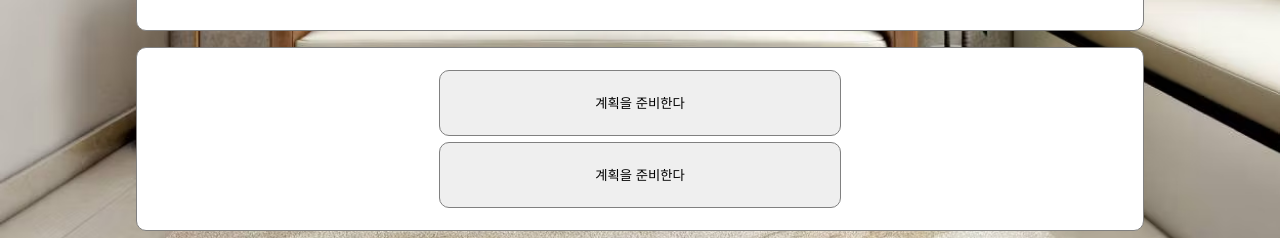
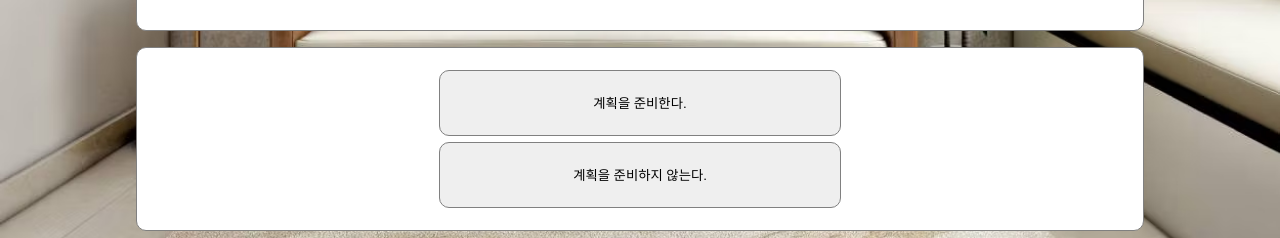
Before and after one commit to bagle-ggul/Bagel-Frontend, a React (Create React App) app: page /main1 in a window 1280 px wide. Shown: the part 562-800 px from the top of the page. Built offline with nearby package versions, Linux system fonts and the light colour scheme.

Commit message:
feat(recoil_score):recoil_score

```diff
--- /dev/null
+++ b/src/atom/atom.js
@@ -0,0 +1,6 @@
+import { atom } from "recoil";
+
+export default atom({
+  key: "score",
+  default: 0,
+});
--- a/src/components/SelectPageComponent.jsx
+++ b/src/components/SelectPageComponent.jsx
@@ -1,6 +1,8 @@
 import { useState } from "react";
 import { Link, useNavigate } from "react-router-dom";
 import styled from "styled-components";
+import { useRecoilState } from "recoil";
+import atom from "../atom/atom";
 
 const StyledBackGround = styled.div`
   padding: 5rem;
@@ -89,10 +91,19 @@ function SelectPageComponent({
 }) {
   const [index, setIndex] = useState(0);
   const navigate = useNavigate();
+  const [score, setScore] = useRecoilState(atom);
 
-  const onClicked = () => {
-    setIndex((prev) => prev + 1);
+  const onClicked = (error, scoreValue) => {
+    if (error) {
+      alert(error); // 에러 메시지를 사용자에게 알림
+      navigate("/"); // 홈으로 이동
+    } else {
+      setScore((prevScore) => prevScore + scoreValue);
+      setIndex((prev) => prev + 1);
+    }
   };
+
+  console.log(score);
 
   return (
     <StyledBackGround bgImage={backgroundImage}>
@@ -104,7 +115,10 @@ function SelectPageComponent({
           <StyledChatWrap>{chatting.plot[index].text}</StyledChatWrap>
           <StyledTextWrap>
             {buttonSelects.plot[index].text.map((text, i) => (
-              <StyledSelectButton key={i} onClick={onClicked}>
+              <StyledSelectButton
+                key={i}
+                onClick={() => onClicked(text.error, text.score)}
+              >
                 {text.ans}
               </StyledSelectButton>
             ))}
--- a/src/index.jsx
+++ b/src/index.jsx
@@ -2,6 +2,7 @@ import React from "react";
 import ReactDOM from "react-dom/client";
 import { createGlobalStyle } from "styled-components";
 import { RouterProvider } from "react-router-dom";
+import { RecoilRoot } from "recoil";
 import router from "./Route";
 
 const GlobalStyle = createGlobalStyle`
@@ -70,7 +71,9 @@ a {
 const root = ReactDOM.createRoot(document.getElementById("root"));
 root.render(
   <>
-    <GlobalStyle />
-    <RouterProvider router={router} />
+    <RecoilRoot>
+      <GlobalStyle />
+      <RouterProvider router={router} />
+    </RecoilRoot>
   </>
 );
--- a/src/utils/data.jsx
+++ b/src/utils/data.jsx
@@ -23,12 +23,12 @@ export const Ans1 = {
       index: "1",
       text: [
         {
-          ans: "계획을 준비한다",
-          score: "",
+          ans: "계획을 준비한다.",
+          score: 10,
         },
         {
-          ans: "계획을 준비한다",
-          score: "",
+          ans: "계획을 준비하지 않는다.",
+          score: 0,
         },
       ],
     },
@@ -37,11 +37,12 @@ export const Ans1 = {
       text: [
         {
           ans: "Yes",
-          score: "",
+          score: 5,
         },
         {
           ans: "No",
-          score: "",
+          score: 0,
+          error: "알람을 맞추지 않아서 늦잠을 자버렸다... Game Over",
         },
       ],
     },
@@ -50,11 +51,11 @@ export const Ans1 = {
       text: [
         {
           ans: "자동차",
-          score: "",
+          score: 10,
         },
         {
           ans: "도보",
-          score: "",
+          score: 0,
         },
       ],
     },
```
